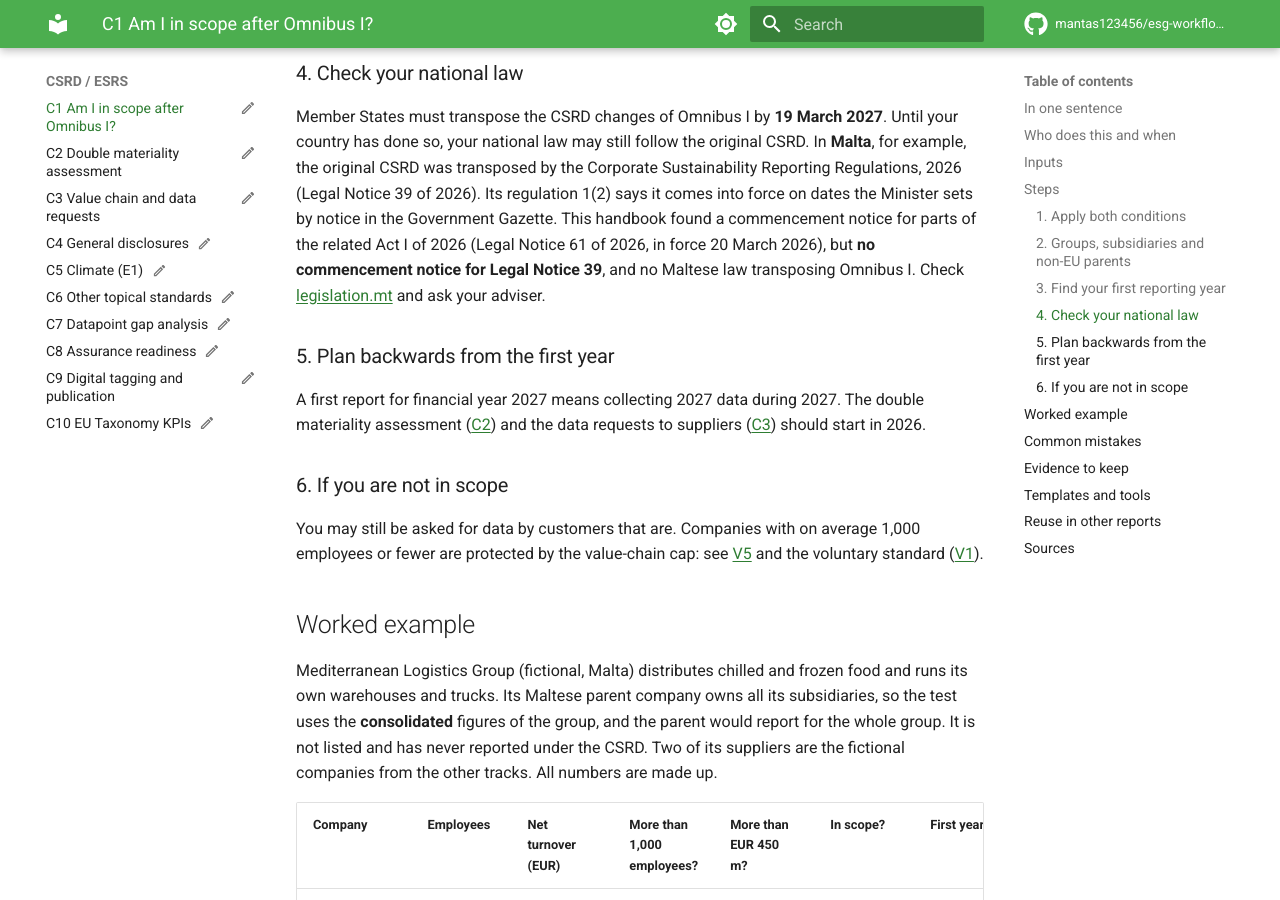
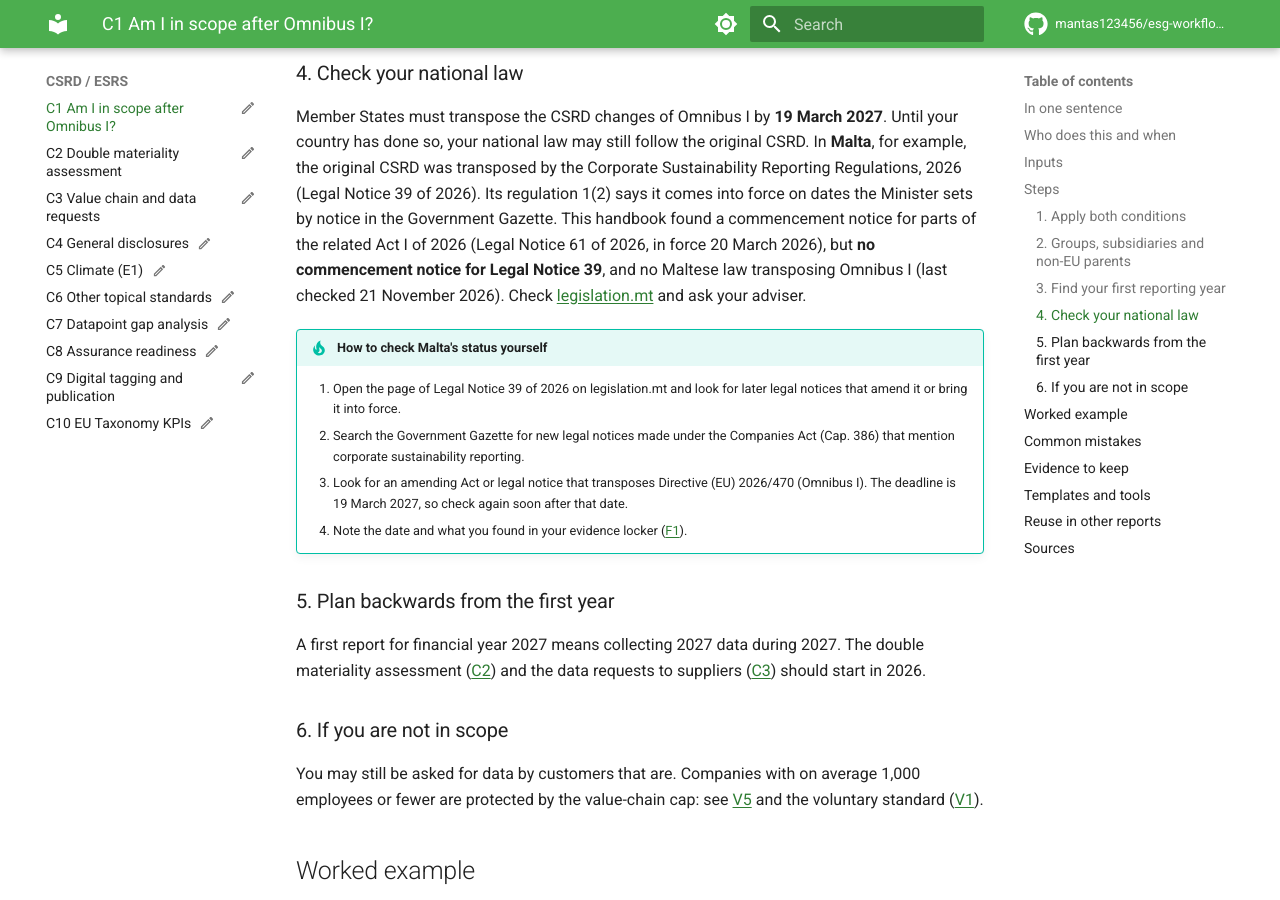
Before and after one commit to mantas123456/esg-workflows-handbook, an MkDocs documentation site: the page built from docs/csrd/c1-scope.md, in a window 1280 px wide and 900 px high, scrolled down 1990 px. Built offline with MkDocs 1.6.1 and Material for MkDocs 9.7.7, drawn with Linux system fonts in a browser that asks for light colours; comment, search, counter and statistics services are not loaded.

Commit message:
C1: Malta re-checked, with steps to check it yourself
Still no commencement notice for Legal Notice 39 of 2026 and no
transposition of Omnibus I on legislation.mt (21 November 2026).

Co-Authored-By: Claude Opus 5.5 <noreply@anthropic.com>

```diff
--- a/docs/csrd/c1-scope.md
+++ b/docs/csrd/c1-scope.md
@@ -82,9 +82,22 @@ transposed by the Corporate Sustainability Reporting Regulations, 2026
 dates the Minister sets by notice in the Government Gazette. This handbook
 found a commencement notice for parts of the related Act I of 2026 (Legal
 Notice 61 of 2026, in force 20 March 2026), but **no commencement notice
-for Legal Notice 39**, and no Maltese law transposing Omnibus I. Check
+for Legal Notice 39**, and no Maltese law transposing Omnibus I (last
+checked 21 November 2026). Check
 [legislation.mt](https://legislation.mt/eli/ln/2026/39/eng) and ask your
 adviser.
+
+!!! tip "How to check Malta's status yourself"
+    1. Open the page of Legal Notice 39 of 2026 on legislation.mt and look
+       for later legal notices that amend it or bring it into force.
+    2. Search the Government Gazette for new legal notices made under the
+       Companies Act (Cap. 386) that mention corporate sustainability
+       reporting.
+    3. Look for an amending Act or legal notice that transposes Directive
+       (EU) 2026/470 (Omnibus I). The deadline is 19 March 2027, so check
+       again soon after that date.
+    4. Note the date and what you found in your evidence locker
+       ([F1](../foundations/evidence-locker.md)).
 
 ### 5. Plan backwards from the first year
 
```
